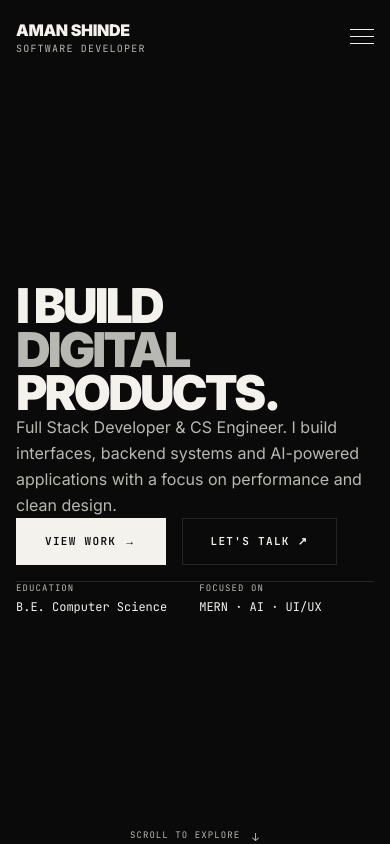
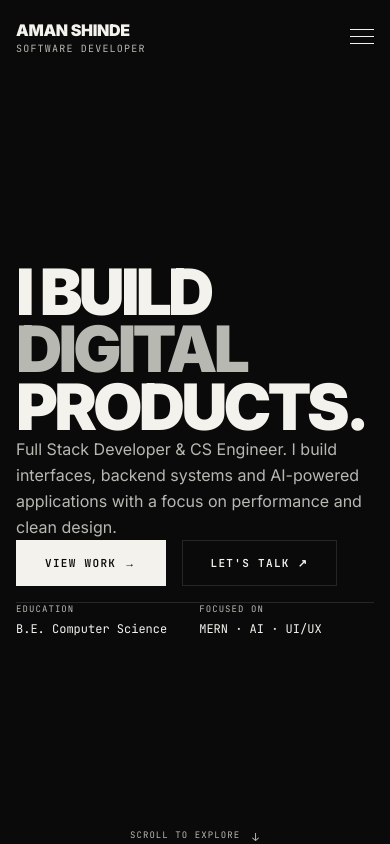
Before and after one commit to amanshinde/portfolio, a Next.js app: page / in a window 390 px wide. Shown: the top 844 px of the page. Built offline with nearby package versions, Linux system fonts and the light colour scheme.

Commit message:
hero change

```diff
--- a/src/components/Hero.tsx
+++ b/src/components/Hero.tsx
@@ -32,7 +32,7 @@ export default function Hero() {
       </motion.div>
 
       {/* Left: Text content — constrained so it doesn't overlap the photo */}
-      <div className="flex-1 flex flex-col justify-center pt-12 md:pt-16 pb-4 md:pb-6 pr-0 lg:pr-[34vw] xl:pr-[30vw]">
+      <div className="flex-1 flex flex-col justify-center pt-12 md:pt-12 pb-4 md:pb-6 pr-0 lg:pr-[34vw] xl:pr-[30vw]">
         <div className="container-full">
           <div className="flex flex-col gap-4">
 
@@ -40,6 +40,7 @@ export default function Hero() {
             <div>
               <motion.h1
                 className="heading-xl text-foreground leading-none"
+                style={{ fontSize: "clamp(4rem, 10vw, 11rem)" }}
                 initial={{ opacity: 0, y: 20 }}
                 animate={{ opacity: 1, y: 0 }}
                 transition={{ duration: 0.6, delay: 0.2 }}
```
